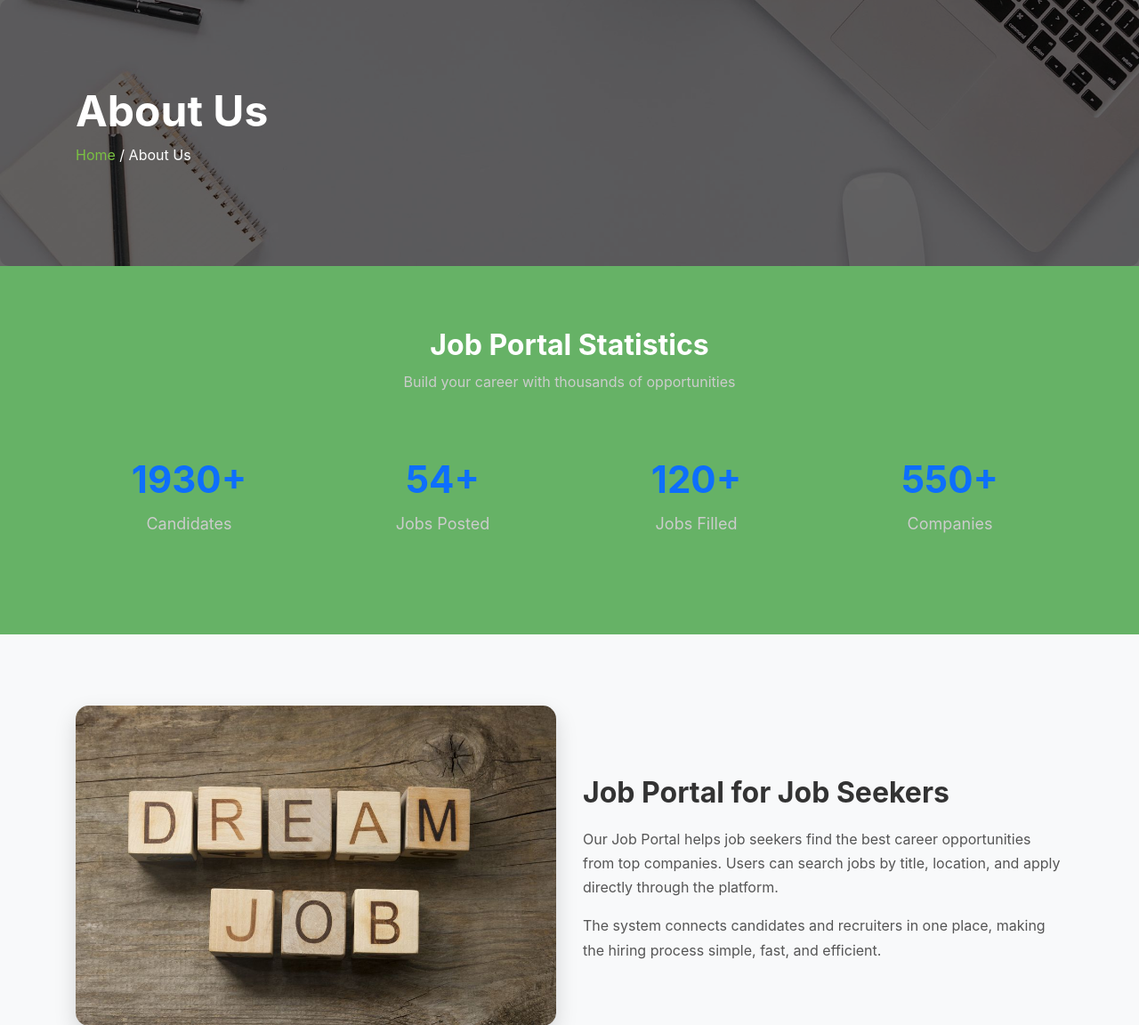
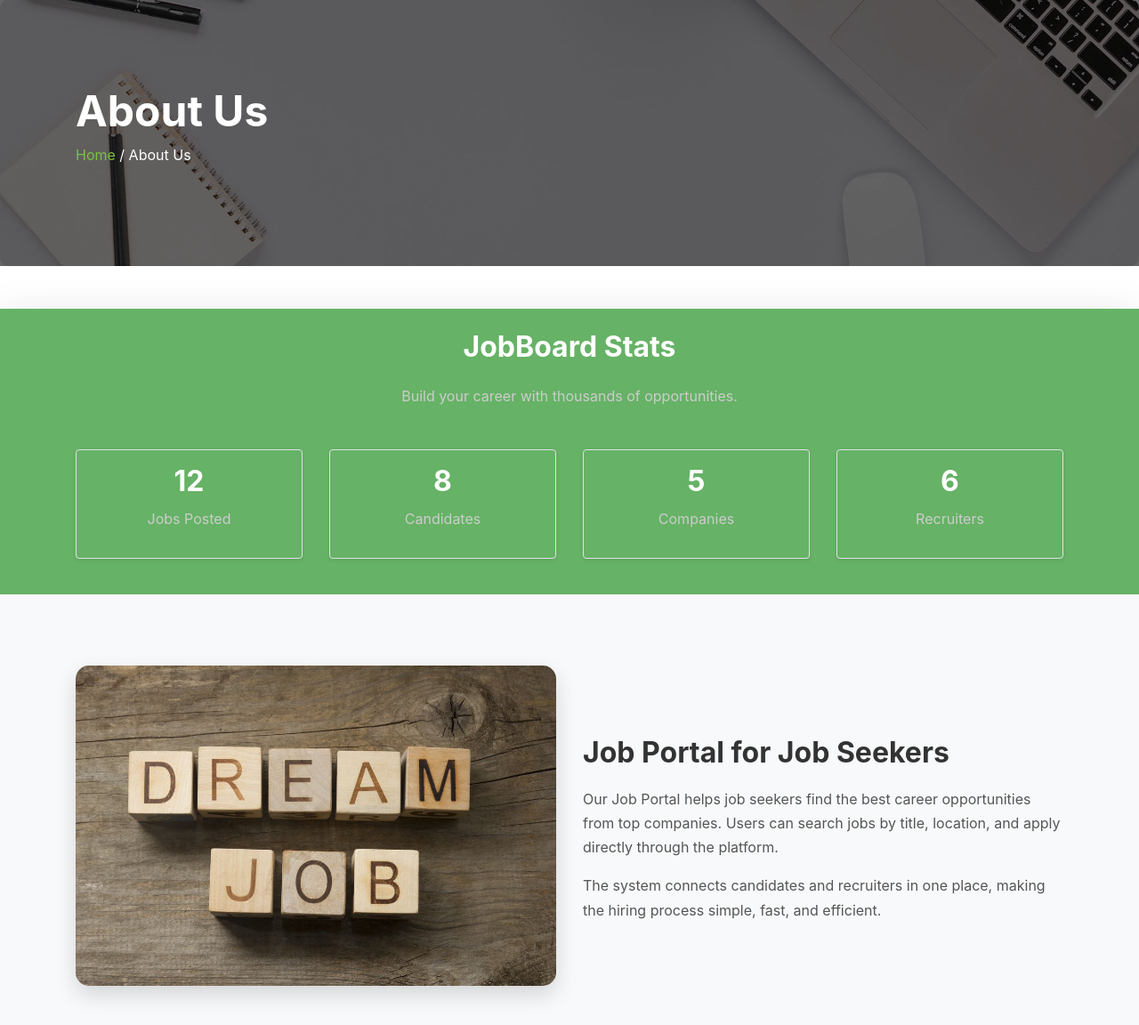
Before and after one commit to rincyk2310/job-portal, a Django app: page /about/ in a window 1280 px wide. Shown: the part 125-1277 px from the top of the page at 89% size. Run offline with Django 5.2, Linux system fonts and the light colour scheme; data comes from the database, SQL or seed files in the repository; both versions use the stored data as it was after the commit.

Commit message:
last update

```diff
--- a/job/templates/about.html
+++ b/job/templates/about.html
@@ -31,44 +31,53 @@
 
 
 
-<section class="stats-section">
+<!-- Job Statistics Section -->
+
+    <div class="stats-section mt-5 shadow-lg p-4">
     <div class="container text-center">
 
-        <h2>Job Portal Statistics</h2>
-        <p>Build your career with thousands of opportunities</p>
+        <h2 class="stats-title mb-4">JobBoard Stats</h2>
+        <p class="stats-subtitle mb-5">Build your career with thousands of opportunities.</p>
 
-<div class="row mt-5">
-    <div class="col-md-3 col-6">
-        <div class="stat-box">
-            <h2>1930+</h2>
+        <div class="row text-center">
+
+            <!-- Jobs Posted -->
+            <div class="col-md-3 mb-3">
+                <div class="stats-box p-3 border rounded shadow-sm">
+                    <h2>{{ jobcount }}</h2>
+                    <p>Jobs Posted</p>
+                </div>
+            </div>
+
+            <!-- Candidates -->
+            <div class="col-md-3 mb-3">
+                <div class="stats-box p-3 border rounded shadow-sm">
+                    <h2>{{ candidatecount }}</h2>
                     <p>Candidates</p>
                 </div>
             </div>
 
-    <div class="col-md-3 col-6">
-        <div class="stat-box">
-            <h2>54+</h2>
-            <p>Jobs Posted</p>
+            <!-- Companies -->
+            <div class="col-md-3 mb-3">
+                <div class="stats-box p-3 border rounded shadow-sm">
+                    <h2>{{ companycount }}</h2>
+                    <p>Companies</p>
                 </div>
             </div>
 
-    <div class="col-md-3 col-6">
-        <div class="stat-box">
-            <h2>120+</h2>
-            <p>Jobs Filled</p>
-        </div>
-    </div>
-
-    <div class="col-md-3 col-6">
-        <div class="stat-box">
-            <h2>550+</h2>
-            <p>Companies</p>
+            <!-- Recruiters -->
+            <div class="col-md-3 mb-3">
+                <div class="stats-box p-3 border rounded shadow-sm">
+                    <h2>{{ recruitercount }}</h2>
+                    <p>Recruiters</p>
                 </div>
             </div>
 
         </div>
     </div>
-</section>
+</div>
+
+
 
 <section class="about-section">
     <div class="container">
--- a/job/templates/contact.html
+++ b/job/templates/contact.html
@@ -12,7 +12,6 @@
 
 {% include 'navigation.html' %}
 
-<!-- ✅ PASSWORD CHECK SCRIPT -->
 
 
 <marquee style="font-family:'Monotype Corsiva'; font-size:25px; color:darkcyan;
--- a/job/views.py
+++ b/job/views.py
@@ -11,17 +11,13 @@ from django.db.models import Count
 
 # Create your views here.
 
-
 def index(request):
-    # Jobs and filters
     jobs = Job.objects.all()
     titles = Job.objects.values_list('title', flat=True).distinct()
     locations = Job.objects.values_list('location', flat=True).distinct()
 
-    # Dashboard stats
     jobcount = Job.objects.count()
     candidatecount = studentUser.objects.count()
-    # Count distinct companies
     companycount = Recruiter.objects.values('company').distinct().count()
     recruitercount = Recruiter.objects.count()
 
@@ -54,6 +50,8 @@ def admin_login(request):
             error="yes"
     d={'error':error}
     return render(request,'admin_login.html',d)
+
+
 
 def admin_home(request):
     if not request.user.is_authenticated:
@@ -144,30 +142,28 @@ def recruiter_signup(request):
 
 
 def user_home(request):
-    #  login check
+
     if not request.user.is_authenticated:
         return redirect('user_login')
 
     user = request.user
-
-    #  auto-create student profile if not exists
     student, created = studentUser.objects.get_or_create(user=user)
 
     error = None
 
     if request.method == "POST":
-        # form values
+
         fname = request.POST.get('fname')
         lname = request.POST.get('lname')
         contact = request.POST.get('mobile')
         gender = request.POST.get('gender')
 
-        # update Django User table
+
         user.first_name = fname
         user.last_name = lname
         user.save()
 
-        # update studentUser table
+
         student.mobile = contact
         student.gender = gender
         student.save()
@@ -195,14 +191,14 @@ def user_home(request):
 
 
 def recruiter_home(request):
-    #  login check
+
     if not request.user.is_authenticated:
         return redirect('recruiter_login')
 
     user = request.user
     recruiter = Recruiter.objects.filter(user=user).first()
 
-    #  recruiter profile not created yet
+
     if not recruiter:
         return redirect('recruiter_profile')  # or recruiter_signup
 
@@ -214,16 +210,15 @@ def recruiter_home(request):
         contact = request.POST.get('contact')
         gender = request.POST.get('gender')
 
-        # update user
+
         user.first_name = fname
         user.last_name = lname
         user.save()
 
-        # update recruiter
+
         recruiter.mobile = contact
         recruiter.gender = gender
 
-        # image upload (optional)
         if 'image' in request.FILES:
             recruiter.image = request.FILES['image']
 
@@ -272,11 +267,11 @@ def user_signup(request):
 
 
 def view_users(request):
-    # Admin authentication check
+
     if not request.user.is_authenticated:
         return redirect('admin_login')
 
-    # Fetch all student users
+
     data = studentUser.objects.all()
 
     context = {
@@ -314,7 +309,7 @@ def change_status(request, pid):
         s = request.POST['status']
         recruiter.status = s
 
-        # Save reason only if rejected
+
         if s == "Reject":
             recruiter.reject_reason = request.POST.get('reject_reason', '')
 
@@ -332,12 +327,16 @@ def recruiter_accepted(request):
         return redirect('admin_login')
     data = Recruiter.objects.filter(status='Accept')
     return render(request, 'recruiter_accepted.html', {'data': data})
+
+
 def recruiter_rejected(request):
     if not request.user.is_authenticated:
         return redirect('admin_login')
     data=Recruiter.objects.filter(status="Reject")
     d={'data':data}
     return render(request,'recruiter_rejected.html',d)
+
+
 def recruiter_all(request):
     if not request.user.is_authenticated:
         return redirect('admin_login')
@@ -526,7 +525,6 @@ def user_latestjob(request):
 
     student = studentUser.objects.get(user=request.user)
 
-    #  Applied jobs safely
     applications = Apply.objects.filter(student=student)
 
     status_dict = {}
@@ -569,11 +567,11 @@ def applyjob(request, pid):
 
         today = date.today()
 
-        #  Already applied check
+
         if Apply.objects.filter(student=student, job=job).exists():
             error = "already"
 
-        #  Job date validation
+
         elif job.end_date < today:
             error = "close"
 
@@ -598,51 +596,12 @@ def applyjob(request, pid):
                         resume=resume,
                         apply_date=date.today()
                     )
-
-                    #  Email Notification
-                    if request.user.email:
-                        send_mail(
-                            'Job Application Confirmation',
-                            f'''Hi {student.user.username},
-
-                        You have successfully applied for {job.title} job.
-
-                        Thank you for using our Job Portal.''',
-
-                            settings.EMAIL_HOST_USER,
-
-                            [student.user.email, 'projectdemo347@gmail.com'],
-
-                            fail_silently=False,
-                        )
-
                     error = "done"
 
     except Exception as e:
         print("Error:", e)
 
     return render(request, 'applyjob.html', {'error': error})
-
-
-def mail_sent(request):
-
-    send_mail(
-        'Job Application Confirmation',
-
-        '''Hi User,
-
-You have successfully applied for the job.
-
-Thank you for using our Job Portal.''',
-
-        settings.EMAIL_HOST_USER,
-
-        ['projectdemo347@gmail.com'],
-
-        fail_silently=False,
-    )
-
-    return HttpResponse("Mail sent check inbox")
 
 
 
@@ -712,7 +671,19 @@ def search_jobs(request):
 
 
 def about(request):
-    return render(request,'about.html')
+    jobcount = Job.objects.count()
+    candidatecount = studentUser.objects.count()
+    companycount = Recruiter.objects.values('company').distinct().count()
+    recruitercount = Recruiter.objects.count()
+
+    context = {
+        'jobcount': jobcount,
+        'candidatecount': candidatecount,
+        'companycount': companycount,
+        'recruitercount': recruitercount
+    }
+
+    return render(request,'about.html',context)
 
 def services(request):
     return render(request,'services.html')
--- a/jobportal/urls.py
+++ b/jobportal/urls.py
@@ -61,7 +61,6 @@ urlpatterns = [
     path('save-job/<int:pid>/', save_job, name='save_job'),
     path('saved-jobs/', saved_jobs, name='saved_jobs'),
     path('remove_savedjob/<int:id>/', remove_savedjob, name='remove_savedjob'),
-    path('mailsent/', mail_sent),
     path('delete_job/<int:pid>/', delete_job, name='delete_job'),
     path('view_messages/', view_messages, name='view_messages'),
 ]+static(settings.MEDIA_URL, document_root=settings.MEDIA_ROOT)
```
Also changed, not shown: job/templates/index.html (+22 -50 lines), db.sqlite3. Lines whose indentation alone changed are shown as unchanged.
